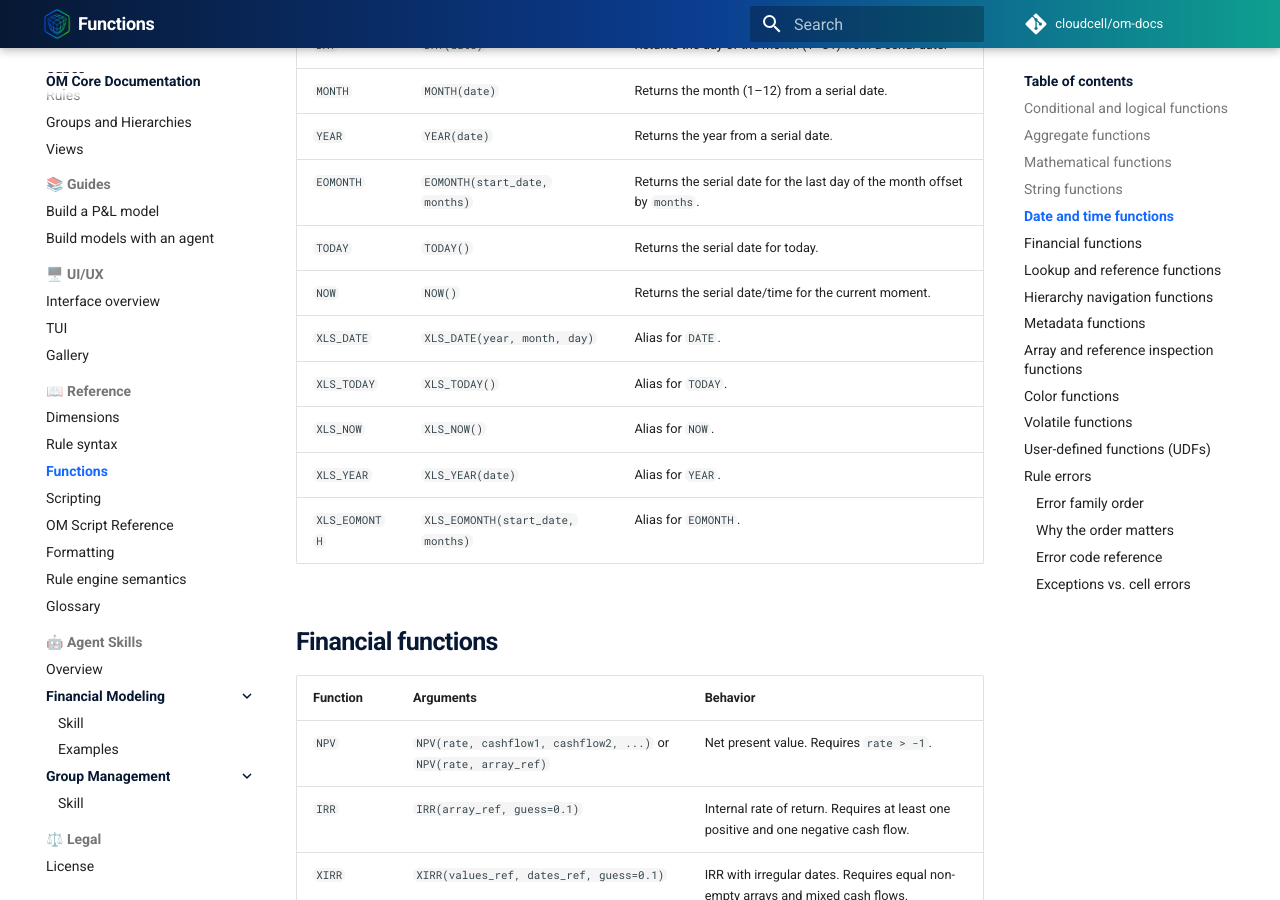
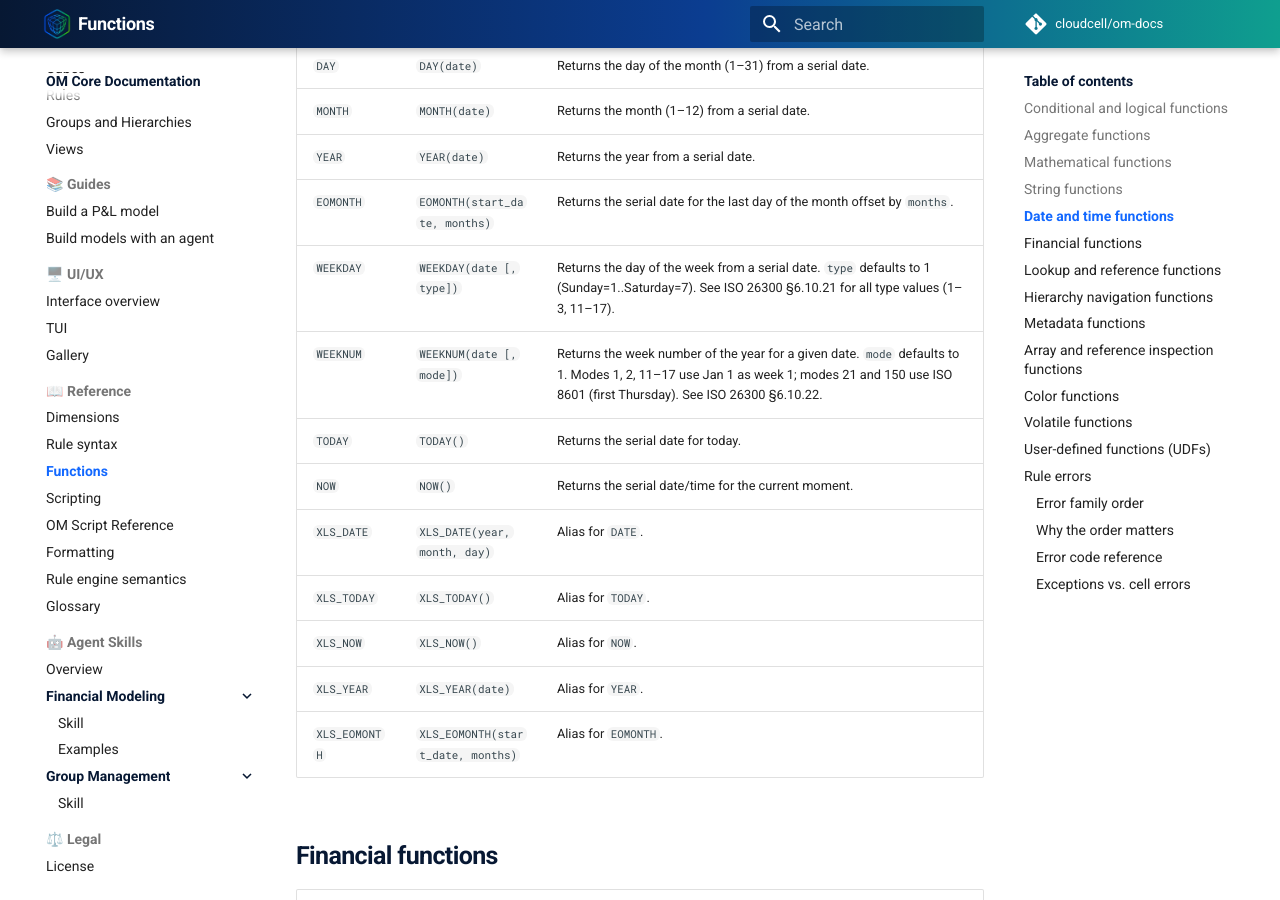
Before and after one commit to cloudcell/om-docs, an MkDocs documentation site: the page built from docs/reference/functions.md, in a window 1280 px wide and 900 px high, scrolled down 5625 px. Built offline with MkDocs 1.6.1 and Material for MkDocs 9.7.7, drawn with Linux system fonts in a browser that asks for light colours; comment, search, counter and statistics services are not loaded.

Commit message:
docs: add WEEKDAY and WEEKNUM date functions to reference
Add WEEKDAY function for extracting day of week from serial dates with optional type parameter (defaults to 1, Sunday=1..Saturday=7). Add WEEKNUM function for calculating week number of year with optional mode parameter (defaults to 1, supports ISO 8601 modes 21/150). Include ISO 26300 specification references for type/mode values.

```diff
--- a/docs/reference/functions.md
+++ b/docs/reference/functions.md
@@ -116,6 +116,8 @@ Excel serial dates are used internally. Dates are represented as numbers relativ
 | `MONTH` | `MONTH(date)` | Returns the month (1–12) from a serial date. |
 | `YEAR` | `YEAR(date)` | Returns the year from a serial date. |
 | `EOMONTH` | `EOMONTH(start_date, months)` | Returns the serial date for the last day of the month offset by `months`. |
+| `WEEKDAY` | `WEEKDAY(date [, type])` | Returns the day of the week from a serial date. `type` defaults to 1 (Sunday=1..Saturday=7). See ISO 26300 §6.10.21 for all type values (1–3, 11–17). |
+| `WEEKNUM` | `WEEKNUM(date [, mode])` | Returns the week number of the year for a given date. `mode` defaults to 1. Modes 1, 2, 11–17 use Jan 1 as week 1; modes 21 and 150 use ISO 8601 (first Thursday). See ISO 26300 §6.10.22. |
 | `TODAY` | `TODAY()` | Returns the serial date for today. |
 | `NOW` | `NOW()` | Returns the serial date/time for the current moment. |
 | `XLS_DATE` | `XLS_DATE(year, month, day)` | Alias for `DATE`. |
```
